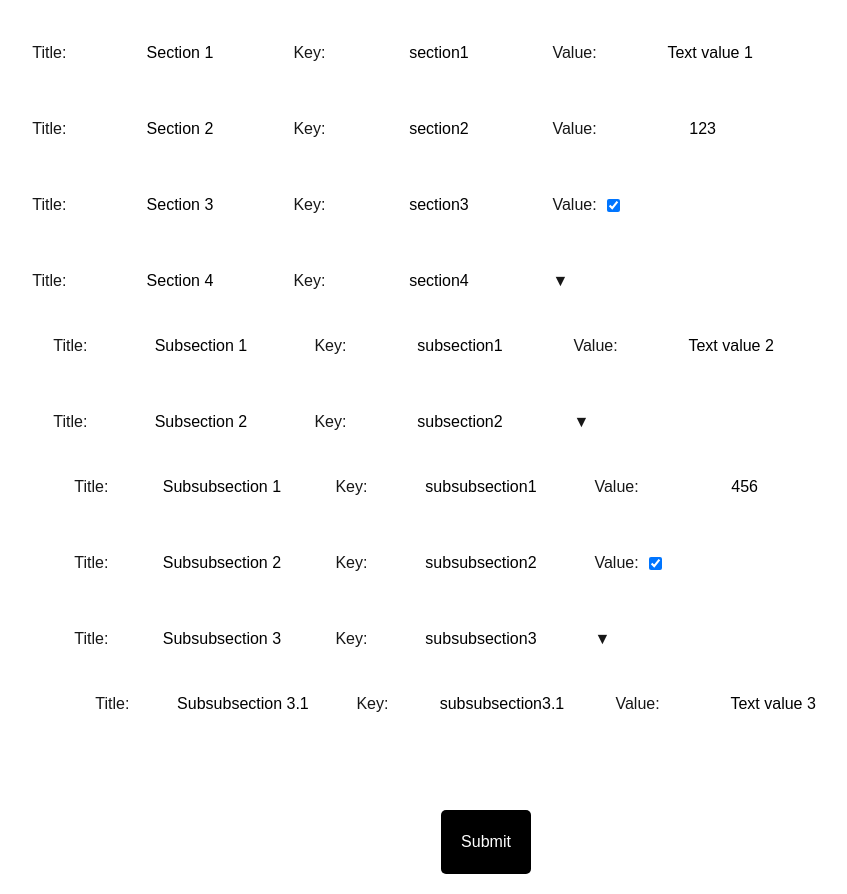
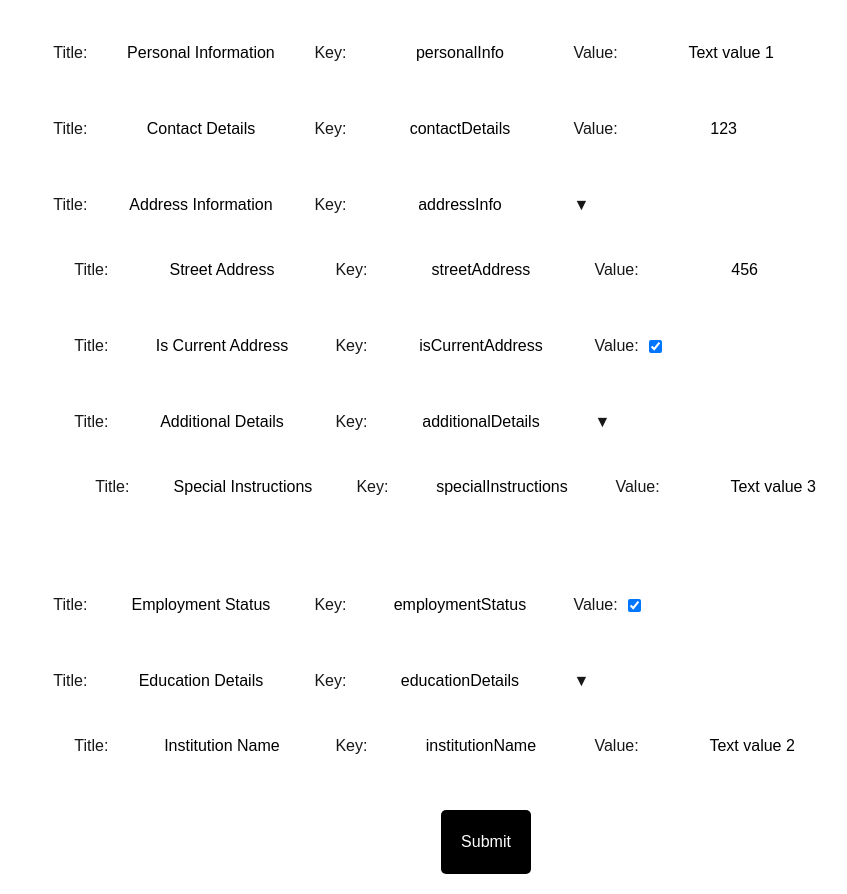
Before and after one commit to patchamet/web-summoner, a Next.js app: page /conjuring in a window 1280 px wide. Shown: the whole page, without its empty margins (154-1001 px from the left). Built offline with nearby package versions, Linux system fonts and the light colour scheme.

Commit message:
Refactor form data structure in Conjuring page: Update section titles and data keys for clarity, introduce new fields for personal information, contact details, address information, employment status, and education details, enhancing overall data organization.

```diff
--- a/src/app/conjuring/page.tsx
+++ b/src/app/conjuring/page.tsx
@@ -48,76 +48,76 @@ const ConjuringSubmit = styled.button`
 
 const initFormData: TFieldItem[] = [
     {
-        title: 'Section 1',
-        dataKey: 'section1',
+        title: 'Personal Information',
+        dataKey: 'personalInfo',
         inputProps: {
             type: 'text',
             value: 'Text value 1',
         }
     },
     {
-        title: 'Section 2',
-        dataKey: 'section2',
+        title: 'Contact Details',
+        dataKey: 'contactDetails',
         inputProps: {
             type: 'number',
             value: 123,
         }
     },
     {
-        title: 'Section 3',
-        dataKey: 'section3',
+        title: 'Address Information',
+        dataKey: 'addressInfo',
+        children: [
+            {
+                title: 'Street Address',
+                dataKey: 'streetAddress',
+                inputProps: {
+                    type: 'number',
+                    value: 456,
+                }
+            },
+            {
+                title: 'Is Current Address',
+                dataKey: 'isCurrentAddress',
+                inputProps: {
+                    type: 'boolean',
+                    value: true,
+                }
+            },
+            {
+                title: 'Additional Details',
+                dataKey: 'additionalDetails',
+                children: [
+                    {
+                        title: 'Special Instructions',
+                        dataKey: 'specialInstructions',
+                        inputProps: {
+                            type: 'text',
+                            value: 'Text value 3',
+                        }
+                    },
+                ]
+            }
+        ]
+    },
+    {
+        title: 'Employment Status',
+        dataKey: 'employmentStatus',
         inputProps: {
             type: 'boolean',
             value: true,
         }
     },
     {
-        title: 'Section 4',
-        dataKey: 'section4',
+        title: 'Education Details',
+        dataKey: 'educationDetails',
         children: [
             {
-                title: 'Subsection 1',
-                dataKey: 'subsection1',
+                title: 'Institution Name',
+                dataKey: 'institutionName',
                 inputProps: {
                     type: 'text',
                     value: 'Text value 2',
                 }
-            },
-            {
-                title: 'Subsection 2',
-                dataKey: 'subsection2',
-                children: [
-                    {
-                        title: 'Subsubsection 1',
-                        dataKey: 'subsubsection1',
-                        inputProps: {
-                            type: 'number',
-                            value: 456,
-                        }
-                    },
-                    {
-                        title: 'Subsubsection 2',
-                        dataKey: 'subsubsection2',
-                        inputProps: {
-                            type: 'boolean',
-                            value: true,
-                        }
-                    },
-                    {
-                        title: 'Subsubsection 3',
-                        dataKey: 'subsubsection3',
-                        children: [
-                            {
-                                title: 'Subsubsection 3.1',
-                                dataKey: 'subsubsection3.1',
-                                inputProps: {
-                                    type: 'text',
-                                    value: 'Text value 3',
-                                }
-                            },
-                        ]
-                    }
-                ]
             },
         ]
     }
```
